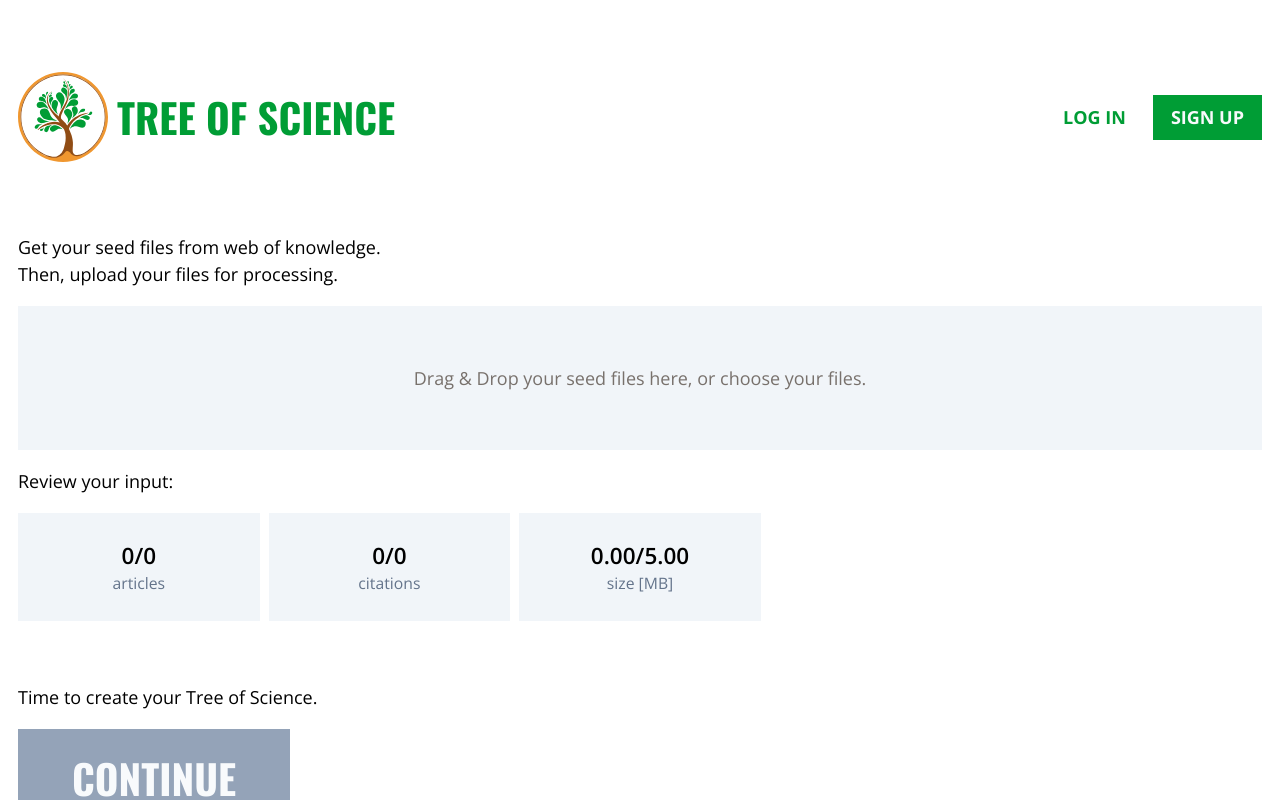
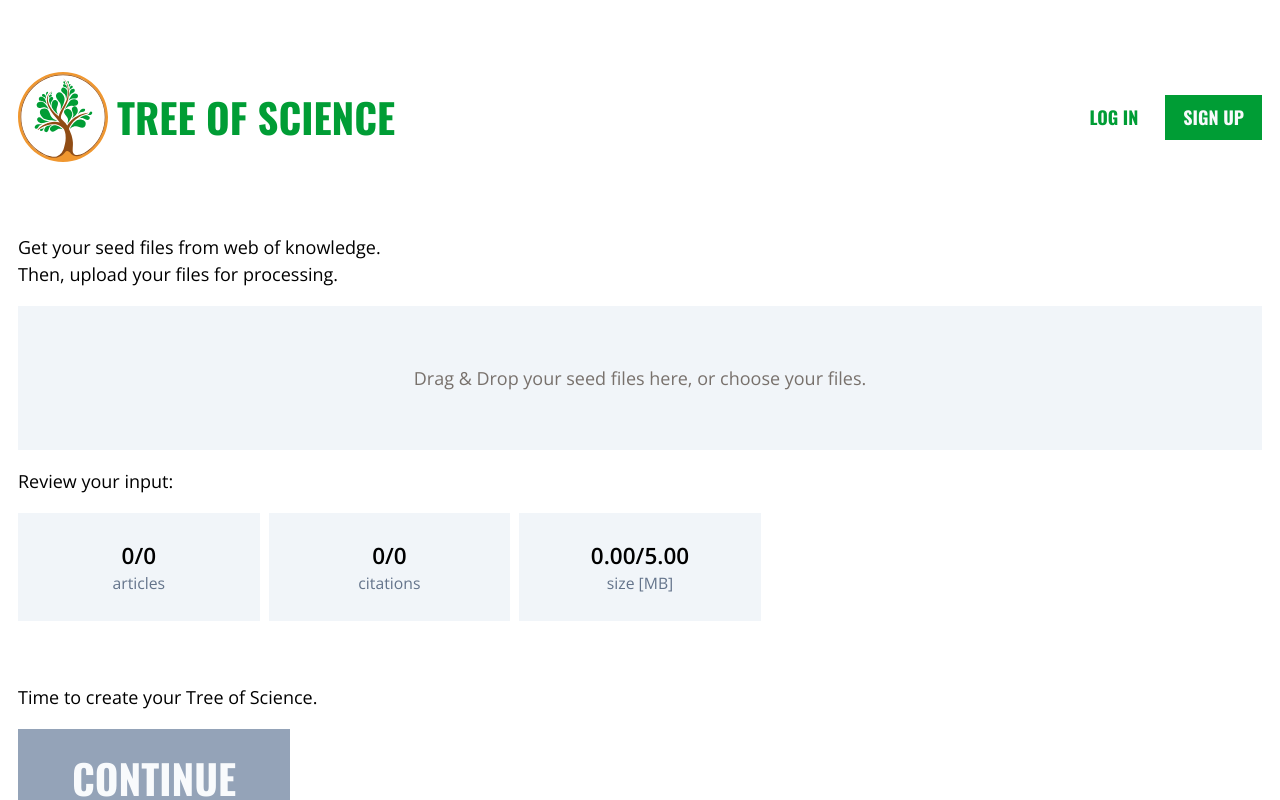
Before and after one commit to coreofscience/tos.coreofscience.org, a React (Vite) app: page / in a window 1280 px wide. Shown: the top 800 px of the page. Built offline with nearby package versions, Linux system fonts and the light colour scheme; no server answers.

Commit message:
Fix header buttons

```diff
--- a/src/components/layout/Header.tsx
+++ b/src/components/layout/Header.tsx
@@ -26,7 +26,7 @@ const Header = () => {
             </span>
             <button
               onClick={() => signOut(firebase.auth)}
-              className="px-4 py-2 text-tall uppercase font-bold text-slate-50 bg-leaf"
+              className="px-4 py-2 font-tall uppercase font-bold text-slate-50 bg-leaf"
             >
               Log Out
             </button>
@@ -35,14 +35,14 @@ const Header = () => {
           <>
             {location.pathname !== "/log-in" && (
               <Link
-                className="px-4 py-2 text-tall uppercase font-bold"
+                className="px-4 py-2 font-tall uppercase font-bold"
                 to="/log-in"
               >
                 Log In
               </Link>
             )}
             <Link
-              className="px-4 py-2 text-tall uppercase font-bold text-slate-50 bg-leaf"
+              className="px-4 py-2 font-tall uppercase font-bold text-slate-50 bg-leaf"
               to="/sign-up"
             >
               Sign up
```
